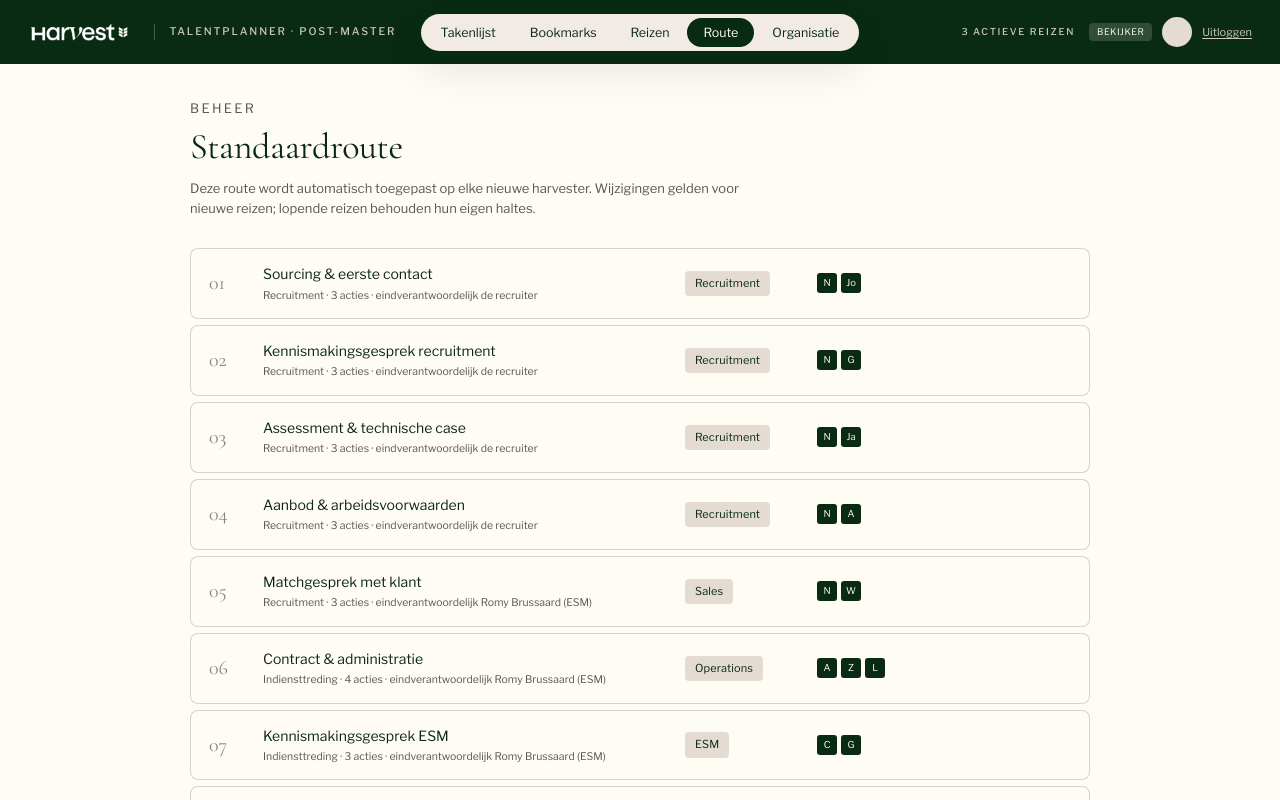
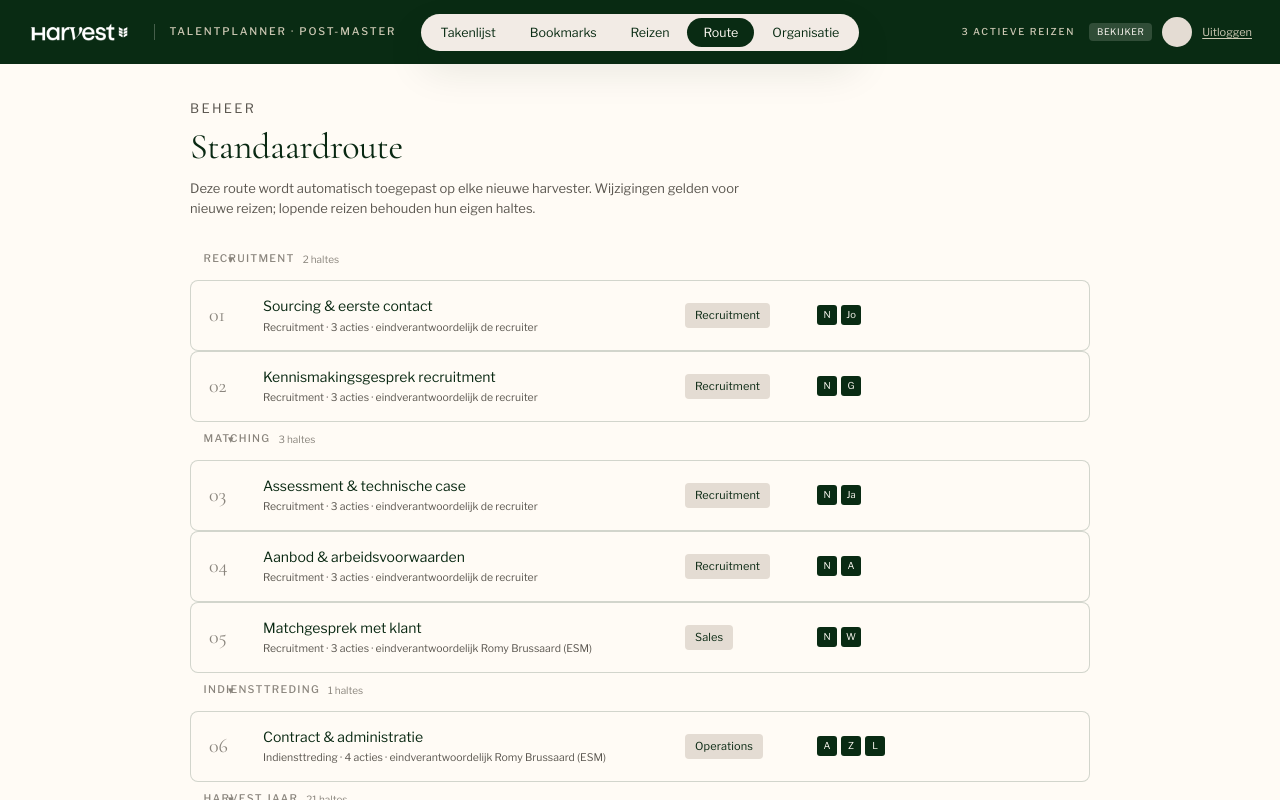
Before and after one commit to JeenBeckers/harveststeps, a Next.js app: page / in a window 1280 px wide. Both pictures are taken after a click on the button "Route". Built offline with nearby package versions, Linux system fonts and the light colour scheme; no server answers.

Commit message:
Group the standaardroute into 4 collapsible hoofdfases (Recruitment/Matching/Indiensttreding/Harvest Jaar)

```diff
--- a/components/BeheerView.tsx
+++ b/components/BeheerView.tsx
@@ -1,14 +1,43 @@
 "use client";
 
-import { useState } from "react";
+import { useMemo, useState } from "react";
 import { useApp } from "@/lib/store";
 import { ESM_LEAD } from "@/lib/constants";
+import type { TemplateStop } from "@/lib/types";
+
+const HOOFDFASE_SIZES: { name: string; count: number }[] = [
+  { name: "Recruitment", count: 2 },
+  { name: "Matching", count: 3 },
+  { name: "Indiensttreding", count: 1 },
+  { name: "Harvest Jaar", count: Infinity },
+];
 
 export function BeheerView() {
   const { state, actions, canEdit } = useApp();
   const sysMap = new Map(state.systems.map((s) => [s.key, s]));
   const [draggingId, setDraggingId] = useState<string | null>(null);
   const [overId, setOverId] = useState<string | null>(null);
+  const [collapsedHoofdfases, setCollapsedHoofdfases] = useState<Set<string>>(new Set());
+  const toggleHoofdfase = (name: string) => {
+    setCollapsedHoofdfases((prev) => {
+      const next = new Set(prev);
+      if (next.has(name)) next.delete(name);
+      else next.add(name);
+      return next;
+    });
+  };
+
+  const hoofdfaseGroups = useMemo(() => {
+    const groups: { name: string; items: TemplateStop[]; startIndex: number }[] = [];
+    let idx = 0;
+    for (const hf of HOOFDFASE_SIZES) {
+      const count = hf.count === Infinity ? state.template.length - idx : hf.count;
+      const items = state.template.slice(idx, idx + count);
+      groups.push({ name: hf.name, items, startIndex: idx });
+      idx += items.length;
+    }
+    return groups;
+  }, [state.template]);
 
   return (
     <section className="hv-dash">
@@ -32,7 +61,22 @@ export function BeheerView() {
         </p>
 
         <div className="hv-tpl-rows">
-          {state.template.map((t, i) => (
+          {hoofdfaseGroups.map((group) => {
+            if (group.items.length === 0) return null;
+            const isCollapsed = collapsedHoofdfases.has(group.name);
+            return (
+              <div key={group.name}>
+                <button className="hv-phase-toggle" onClick={() => toggleHoofdfase(group.name)}>
+                  <span className={`hv-phase-toggle__chevron${isCollapsed ? " is-collapsed" : ""}`}>▾</span>
+                  <span className="hv-label hv-stop__phase" style={{ margin: 0 }}>
+                    {group.name}
+                  </span>
+                  <span style={{ fontSize: "10px", color: "var(--hv-fg-subtle)" }}>{group.items.length} haltes</span>
+                </button>
+                {!isCollapsed &&
+                  group.items.map((t, gi) => {
+                    const i = group.startIndex + gi;
+                    return (
                       <div
                         key={t.id}
                         className={
@@ -104,7 +148,11 @@ export function BeheerView() {
                           </>
                         )}
                       </div>
-          ))}
+                    );
+                  })}
+              </div>
+            );
+          })}
         </div>
       </div>
     </section>
```
Lines whose indentation alone changed are shown as unchanged.
